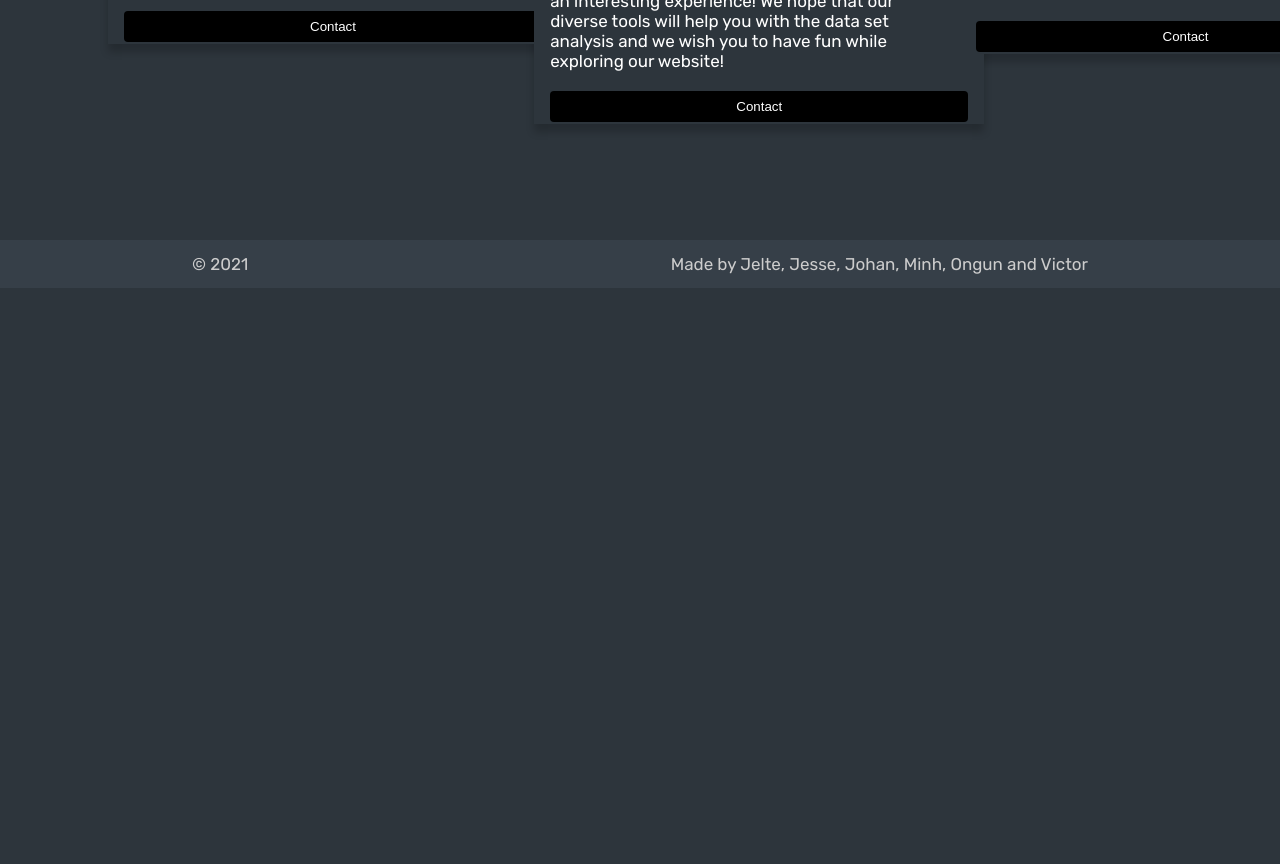
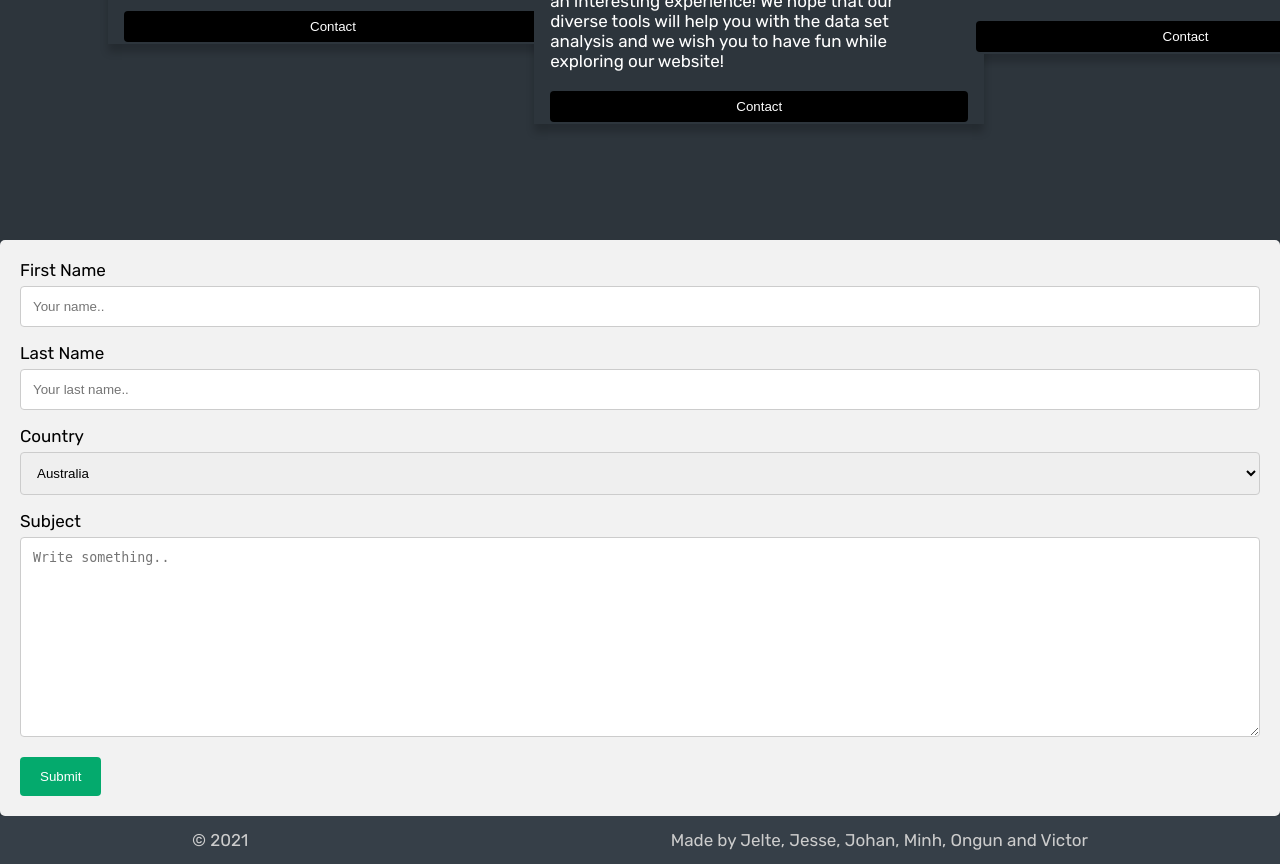
Before and after one commit to Ongun1905/DBL-HTI-Group-33-, a Django app: page /about in a window 1280 px wide; the page is wider, and only the part inside the window is pictured. Shown: the part 1528-2392 px from the top of that part. Before the commit the page ends 1802 px from the top of that part, so only its background shows below. Run offline with Django 3.2, Linux system fonts and the light colour scheme; parts of the project's set-up code (start-up, migrations or seed data) failed here and were passed over.

Commit message:
Contact us

```diff
--- a/DBL_project/dbl/homepage/templates/homepage/about.html
+++ b/DBL_project/dbl/homepage/templates/homepage/about.html
@@ -49,6 +49,39 @@ html {
   width: 100%;
   margin-left: -50%;
 
+}
+
+input[type=text], select, textarea {
+  width: 100%; /* Full width */
+  padding: 12px; /* Some padding */
+  border: 1px solid #ccc; /* Gray border */
+  border-radius: 4px; /* Rounded borders */
+  box-sizing: border-box; /* Make sure that padding and width stays in place */
+  margin-top: 6px; /* Add a top margin */
+  margin-bottom: 16px; /* Bottom margin */
+  resize: vertical /* Allow the user to vertically resize the textarea (not horizontally) */
+}
+
+/* Style the submit button with a specific background color etc */
+input[type=submit] {
+  background-color: #04AA6D;
+  color: white;
+  padding: 12px 20px;
+  border: none;
+  border-radius: 4px;
+  cursor: pointer;
+}
+
+/* When moving the mouse over the submit button, add a darker green color */
+input[type=submit]:hover {
+  background-color: #45a049;
+}
+
+/* Add a background color and some padding around the form */
+.containerContact {
+  border-radius: 5px;
+  background-color: #f2f2f2;
+  padding: 20px;
 }
 
 .card {
@@ -237,6 +270,31 @@ html {
   </div>
 </div>
 
+<div class="containerContact">
+  <form action="action_page.php">
+
+    <label for="fname">First Name</label>
+    <input type="text" id="fname" name="firstname" placeholder="Your name..">
+
+    <label for="lname">Last Name</label>
+    <input type="text" id="lname" name="lastname" placeholder="Your last name..">
+
+    <label for="country">Country</label>
+    <select id="country" name="country">
+      <option value="australia">Australia</option>
+      <option value="canada">Canada</option>
+      <option value="usa">USA</option>
+    </select>
+
+    <label for="subject">Subject</label>
+    <textarea id="subject" name="subject" placeholder="Write something.." style="height:200px"></textarea>
+
+    <input type="submit" value="Submit">
+
+  </form>
+</div>
+
+
 
 </body>
 </html>
```
